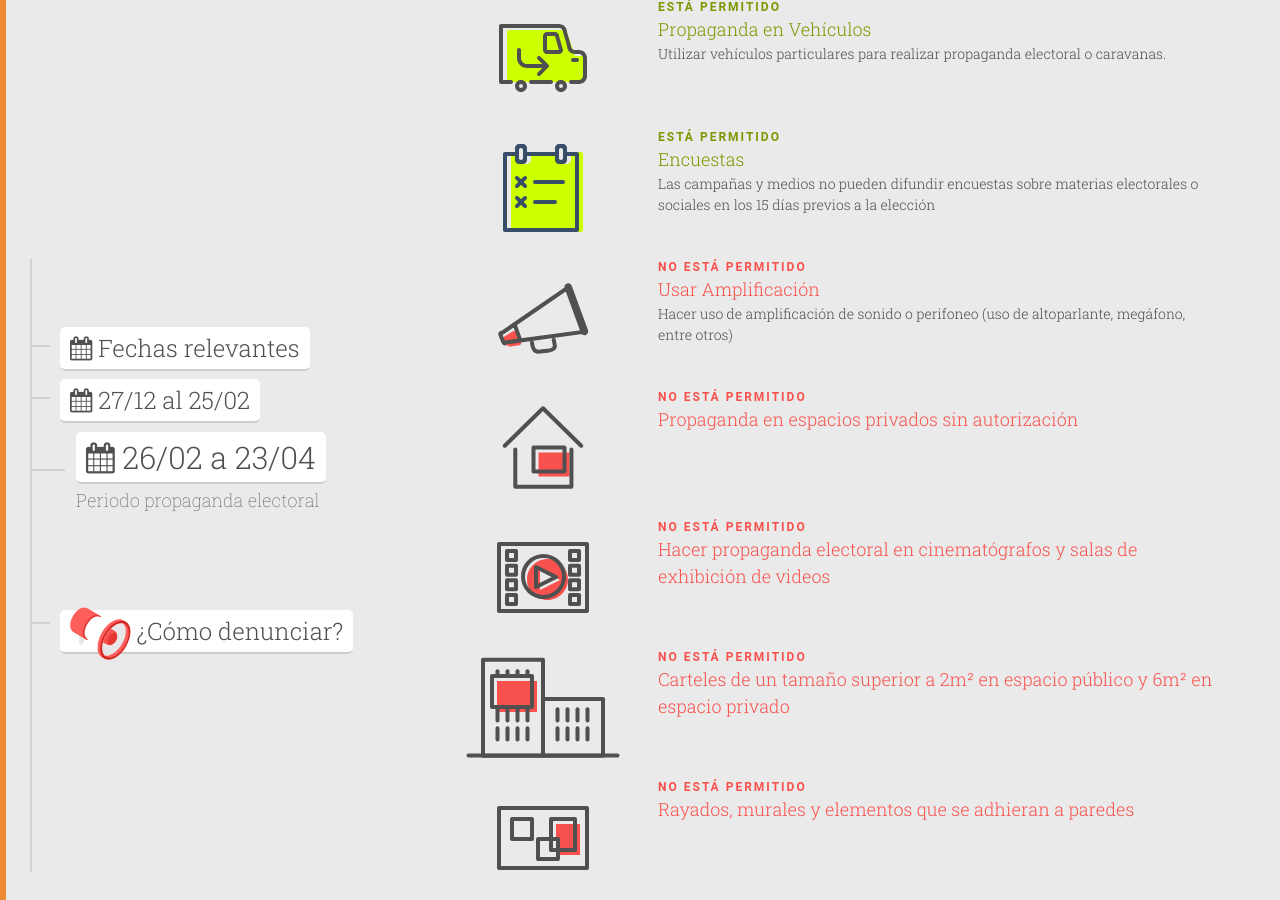
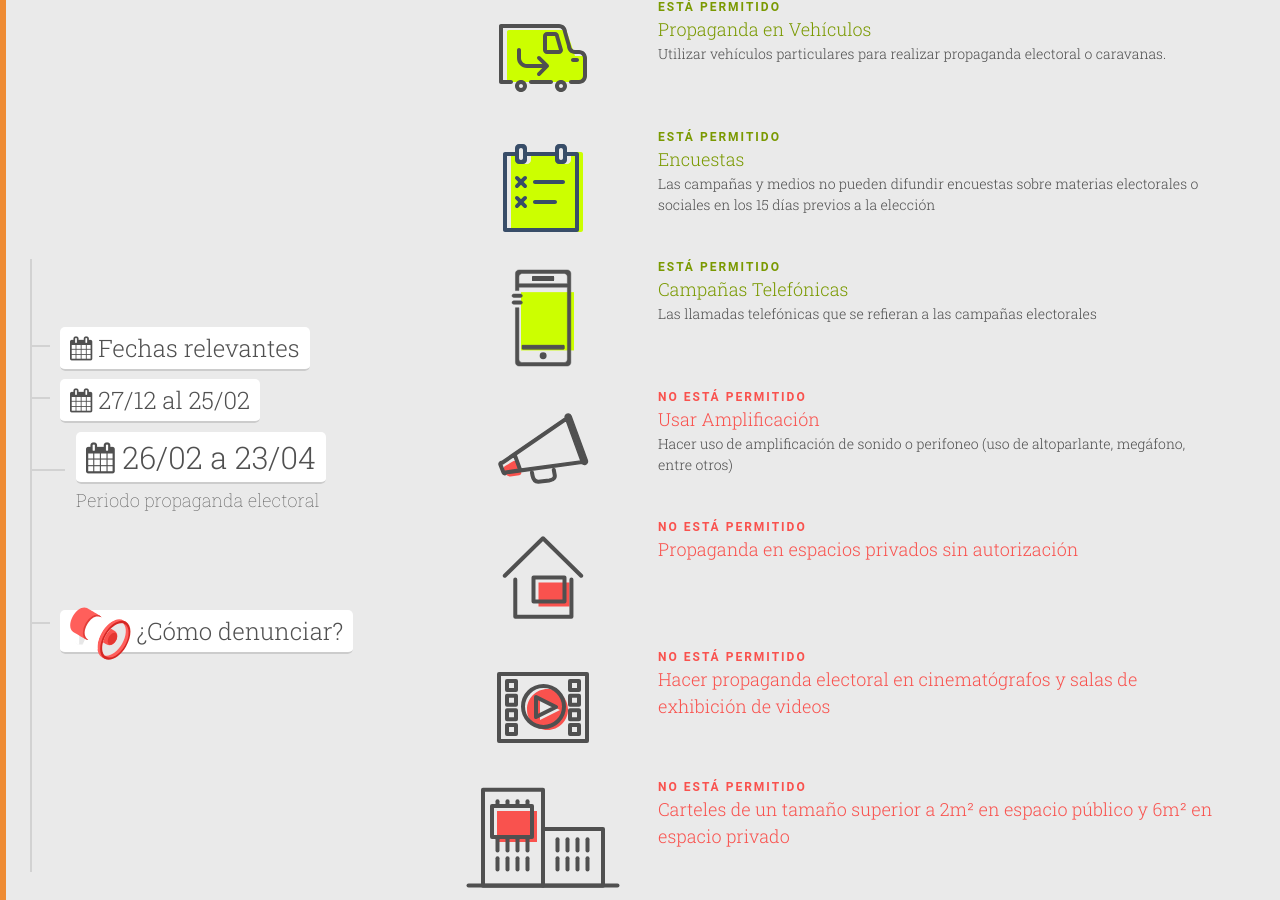
Before and after one commit to ciudadanointeligente/semaforo-electoral, a Jekyll site: the page built from index.html, in a window 1280 px wide and 900 px high, scrolled down 3537 px. Built offline with Jekyll 4.4.1, drawn with Linux system fonts in a browser that asks for light colours; nearby versions of some CDN libraries.

Commit message:
semaforo4

```diff
--- a/_includes/iniciocampana.html
+++ b/_includes/iniciocampana.html
@@ -104,6 +104,15 @@
       <p class="bajada">Las campañas y medios no pueden difundir encuestas sobre materias electorales o sociales en los 15 días previos a la elección</p>
     </div>
   </div>
+  <!-- 11 -->
+  <div class="row">
+    <div class="col-md-2 col-md-offset-4 col-xs-3"><img src="{{ "/img/telefono-si.svg" | prepend: site.baseurl }}"></div>
+    <div class="col-md-6 col-xs-9">
+      <div class="tag si">Está permitido</div>
+      <div class="si">Campañas Telefónicas</div>
+      <p class="bajada">Las llamadas telefónicas que se refieran a las campañas electorales</p>
+    </div>
+  </div>
   <!-- 12 -->
   <div class="row">
     <div class="col-md-2 col-md-offset-4 col-xs-3"><img src="{{ "/img/amplificacion-no.svg" | prepend: site.baseurl }}"></div>
--- a/_includes/propagandatotal.html
+++ b/_includes/propagandatotal.html
@@ -2,7 +2,7 @@
   <div class="row">
     <div class="col-md-12">
       <h2 class="section-title">Periodo pre camapaña</h2>
-      <h4 class="section-title"><i class="fa fa-calendar" aria-hidden="true"></i> 25/12 al 25/02</h4>
+      <h4 class="section-title"><i class="fa fa-calendar" aria-hidden="true"></i> 27/12 al 25/02</h4>
     </div>
   </div>
   <!-- 01 -->
```
